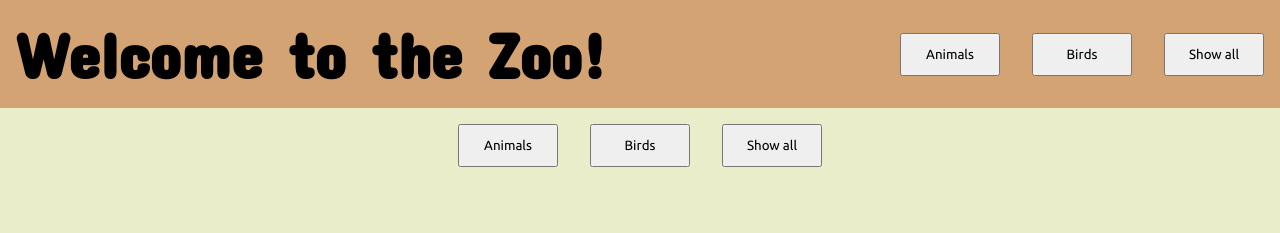
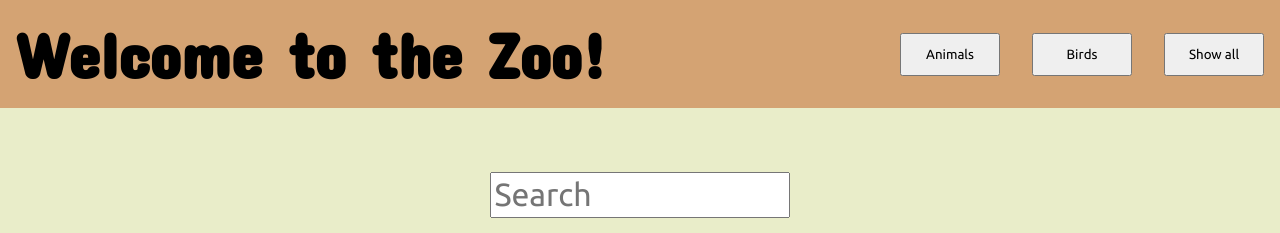
Before and after one commit to JerryUusis/zoo, a React (Vite) app: page / in a window 1280 px wide. Shown: the top 233 px of the page. Built offline with nearby package versions, Linux system fonts and the light colour scheme.

Commit message:
Move ArrayButtons to Header

```diff
--- a/src/App.jsx
+++ b/src/App.jsx
@@ -3,10 +3,8 @@ import { useState } from "react";
 import Header from "./Header";
 import SearchBar from "./SearchBar";
 import Footer from "./Footer";
-import ArrayButton from "./ArrayButton";
 import Card from "./Card";
 import { animals } from "./animalsList";
-
 
 function App() {
   const [animalData, setAnimalData] = useState(animals);
@@ -60,11 +58,7 @@ function App() {
   return (
     <>
       <Header />
-      <div className="array-button-container">
-        <ArrayButton name="Animals" />
-        <ArrayButton name="Birds" />
-        <ArrayButton name="Show all" />
-      </div>
+
       <SearchBar handleChange={handleSearch}/>
       <div className="main-container">
         <div className="card-container">
```
